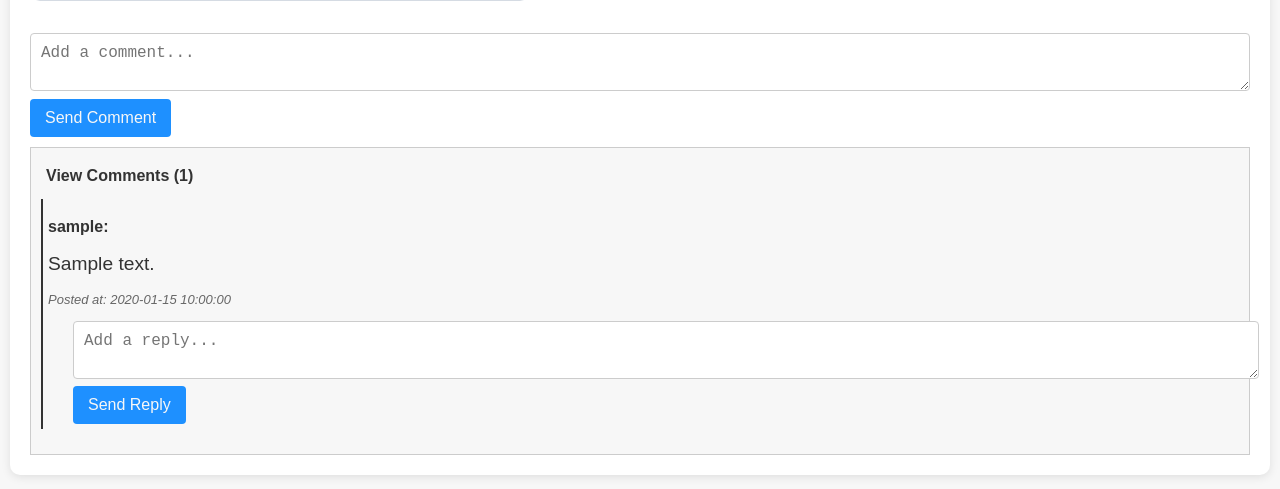
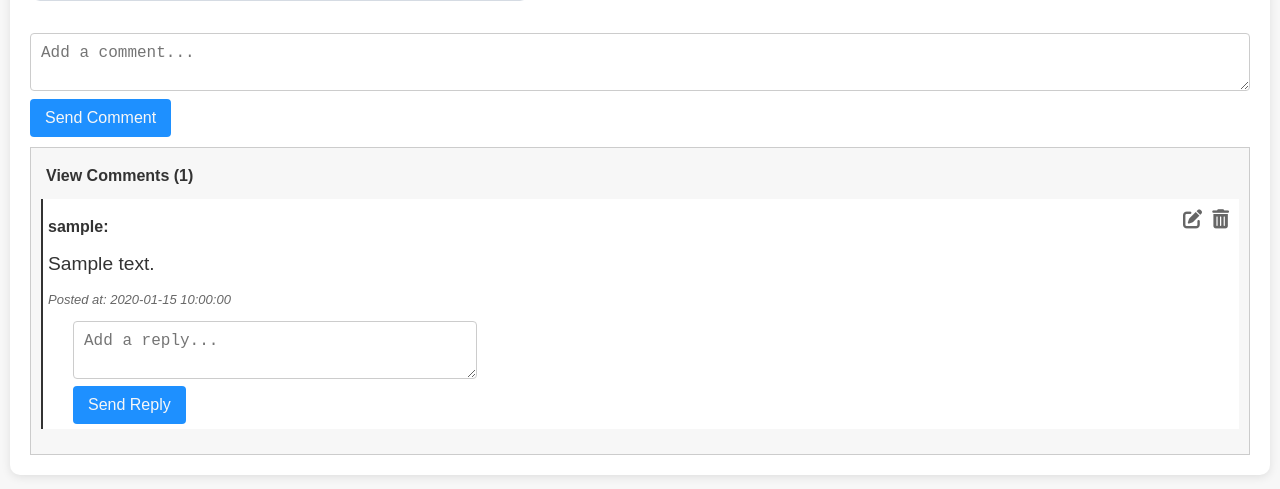
Before and after one commit to VladoDev03/nerdy-sphere-forum, a PHP site: page /post.php?id=1 in a window 1280 px wide, after a click that opens the changed part. Shown: the part 628-1117 px from the top of the page. Run offline with PHP 8.4, Linux system fonts and the light colour scheme; the visitor is signed in with stand-in values (Sample User, id 1); tables that the repository leaves empty hold one stand-in row (values such as "Sample post").

Commit message:
Added deletion of comments and replies.

```diff
--- a/server/includes/post_view.php
+++ b/server/includes/post_view.php
@@ -25,6 +25,13 @@
         <summary>View Comments (<?= $post['comments_count'] ?>)</summary>
         <?php foreach ($post['comments'] as $comment): ?>
             <div class="comment">
+                <?php if ($comment['userId'] === $currentUserId): ?>
+                <div class="comment-icons">
+                    <i class="fas fa-edit edit-icon edit" data-id="<?= $comment['id'] ?>"></i>
+                    <i class="fas fa-trash-alt delete-icon delete-comment-icon delete" data-id="<?= $comment['id'] ?>"></i>
+                </div>
+                <?php endif; ?>
+                <div>
                     <p class="comment-user"><?= $comment['username'] ?>:</p>
                     <p class="comment-content"><?= $comment['content'] ?></p>
                     <p class="comment-info">Posted at: <?= $comment['created_at'] ?></p>
@@ -35,22 +42,30 @@
                         <input type="hidden" id="post-id-<?= $comment['id'] ?>" value="<?= $post['id'] ?>">
                         <button id="submit-reply-<?= $comment['id'] ?>" class="submit-reply">Send Reply</button>
                     </form>
-
                     <div id="reply-section-<?= $comment['id'] ?>">
                         <?php if (count($comment['replies']) > 0): ?>
                             <details>
                                 <summary>View Replies</summary>
                                 <?php foreach ($comment['replies'] as $reply): ?>
                                     <div class="comment-reply">
+                                        <?php if ($reply['userId'] === $currentUserId): ?>
+                                        <div class="reply-icons">
+                                            <i class="fas fa-edit edit-icon edit" data-id="<?= $comment['id'] ?>"></i>
+                                            <i class="fas fa-trash-alt delete-icon delete-reply-icon delete" data-id="<?= $reply['id'] ?>"></i>
+                                        </div>
+                                        <?php endif; ?>
+                                        <div>
                                             <p class="comment-user"><?= $reply['username'] ?>:</p>
                                             <p class="comment-content"><?= $reply['content'] ?></p>
                                             <p class="comment-info">Posted at: <?= $reply['created_at'] ?></p>
+                                        </div>
                                     </div>
                                 <?php endforeach; ?>
                             </details>
                         <?php endif; ?>
                     </div>
                 </div>
+            </div>
 
         <?php endforeach; ?>
     </details>
--- a/server/index.php
+++ b/server/index.php
@@ -78,6 +78,7 @@ foreach ($posts as $postIndex => $post) {
     <meta name="viewport" content="width=device-width, initial-scale=1.0">
     <title>NerdySphere_Forum</title>
     <link rel="stylesheet" href="styles/index.css">
+    <link rel="stylesheet" href="https://cdnjs.cloudflare.com/ajax/libs/font-awesome/6.0.0-beta3/css/all.min.css">
     <script src="js/formatters.js" defer></script>
     <script src="js/index.js" defer></script>
 </head>
--- /dev/null
+++ b/server/js/delete-comment.js
@@ -0,0 +1,40 @@
+const deleteIcons = [
+    ...document.querySelectorAll('.delete-comment-icon'),
+    ...document.querySelectorAll('.delete-reply-icon')
+];
+
+deleteIcons.forEach(icon => {
+    icon.addEventListener('click', e => {
+        e.stopPropagation();
+        e.preventDefault();
+
+        const commentId = e.target.dataset.id;
+        const userConfirmed = confirm('Are you sure you want to delete this comment?');
+
+        if (!userConfirmed) {
+            return;
+        }
+
+        const formData = new FormData();
+        formData.append('comment_id', commentId);
+
+        let deleteType = e.target.classList[3].replace('delete-', '').replace('-icon', '');
+
+        fetch('../utils/db_delete_comment.php', {
+            method: 'POST',
+            body: formData
+        })
+            .then(res => res.text())
+            .then(res => {
+                console.log(res);
+                if (deleteType === 'comment') {
+                    e.target.closest('.comment').remove();
+                } else if (deleteType === 'reply') {
+                    e.target.closest('.comment-reply').remove();
+                }
+            })
+            .catch(err => {
+                alert('An error occurred. ' + err);
+            });
+    });
+});
--- a/server/js/index.js
+++ b/server/js/index.js
@@ -68,14 +68,15 @@ Object.values(buttons).forEach(button => button.addEventListener('click', (e) =>
 const addElement = (parentElementId, ids, content) => {
     const section = document.getElementById(parentElementId);
     const commentDiv = document.createElement('div');
+    const emptyDiv = document.createElement('div');
 
     const userP = createP('comment-user', content.username + ':');
     const contentP = createP('comment-content', content.content);
     const infoP = createP('comment-info', 'Posted at: ' + content.time);
 
-    commentDiv.appendChild(userP);
-    commentDiv.appendChild(contentP);
-    commentDiv.appendChild(infoP);
+    emptyDiv.appendChild(userP);
+    emptyDiv.appendChild(contentP);
+    emptyDiv.appendChild(infoP);
 
     if (ids.parentId) {
         commentDiv.classList.add('comment-reply');
@@ -83,7 +84,8 @@ const addElement = (parentElementId, ids, content) => {
         commentDiv.classList.add('comment');
     }
 
-    section.appendChild(commentDiv)
+    commentDiv.appendChild(emptyDiv);
+    section.appendChild(commentDiv);
 };
 
 const createP = (classToAdd, content) => {
--- a/server/post.php
+++ b/server/post.php
@@ -9,6 +9,7 @@ if (!isset($_GET['id'])) {
 require_once "configuration/database.php";
 require_once "utils/db_post_data.php";
 
+$currentUserId = $_SESSION['user_id'];
 $postId = intval($_GET['id']);
 
 $postSql = "
@@ -62,8 +63,10 @@ $conn->close();
     <meta name="viewport" content="width=device-width, initial-scale=1.0">
     <title><?= htmlspecialchars($post['title']) ?></title>
     <link rel="stylesheet" href="styles/index.css">
+    <link rel="stylesheet" href="https://cdnjs.cloudflare.com/ajax/libs/font-awesome/6.0.0-beta3/css/all.min.css">
     <script src="js/formatters.js" defer></script>
     <script src="js/index.js" defer></script>
+    <script src="js/delete-comment.js" defer></script>
 </head>
 <body>
 <?php include 'includes/navbar.php'; ?>
--- a/server/styles/index.css
+++ b/server/styles/index.css
@@ -50,6 +50,54 @@ body {
     padding: 5px;
     margin-bottom: 15px;
     border-left: 2px solid;
+}
+
+.comment,
+.comment-reply {
+    display: flex;
+    flex-direction: row;
+    background-color: white;
+    overflow: hidden;
+    width: 100%;
+    position: relative;
+}
+
+.comment-icons,
+.reply-icons{
+    position: absolute;
+    top: 10px;
+    right: 10px;
+    display: flex;
+    gap: 10px;
+}
+
+.comment-icons,
+.reply-icons{
+    position: absolute;
+    top: 10px;
+    right: 10px;
+    display: flex;
+    gap: 10px;
+}
+
+.comment-icons i,
+.reply-icons i{
+    cursor: pointer;
+    font-size: 1.2rem;
+    color: #666;
+    transition: color 0.3s ease, transform 0.2s ease;
+}
+
+.comment-icons .delete-icon:hover,
+.reply-icons .delete-icon:hover{
+    color: red;
+    transform: scale(1.1);
+}
+
+.comment-icons .edit-icon:hover,
+.reply-icons .edit-icon:hover{
+    color: #2575fc;
+    transform: scale(1.1);
 }
 
 .comment-reply {
```
Also changed, not shown: server/utils/db_delete_comment.php (added, +29 -0 lines). Lines whose indentation alone changed are shown as unchanged.
